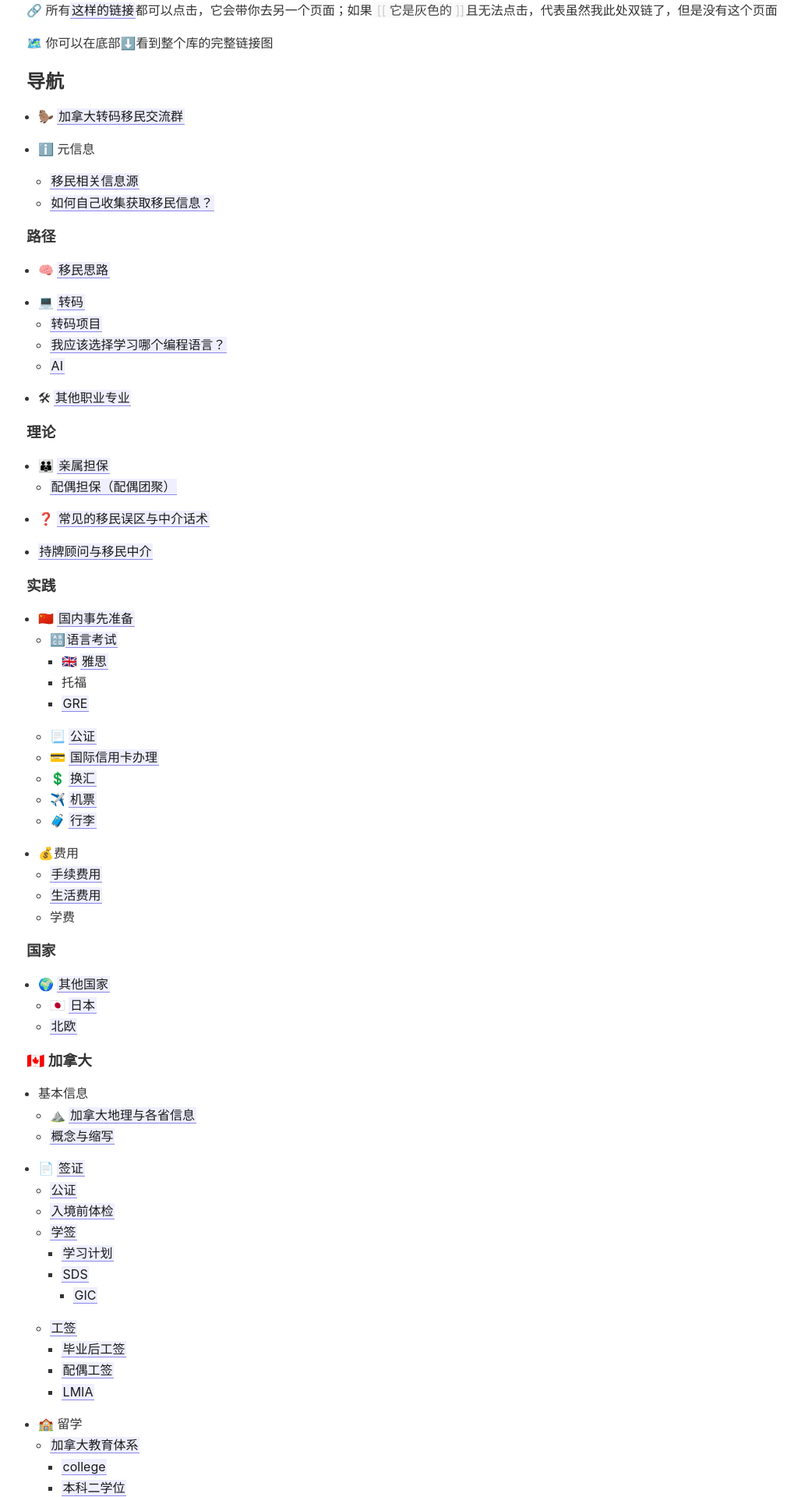
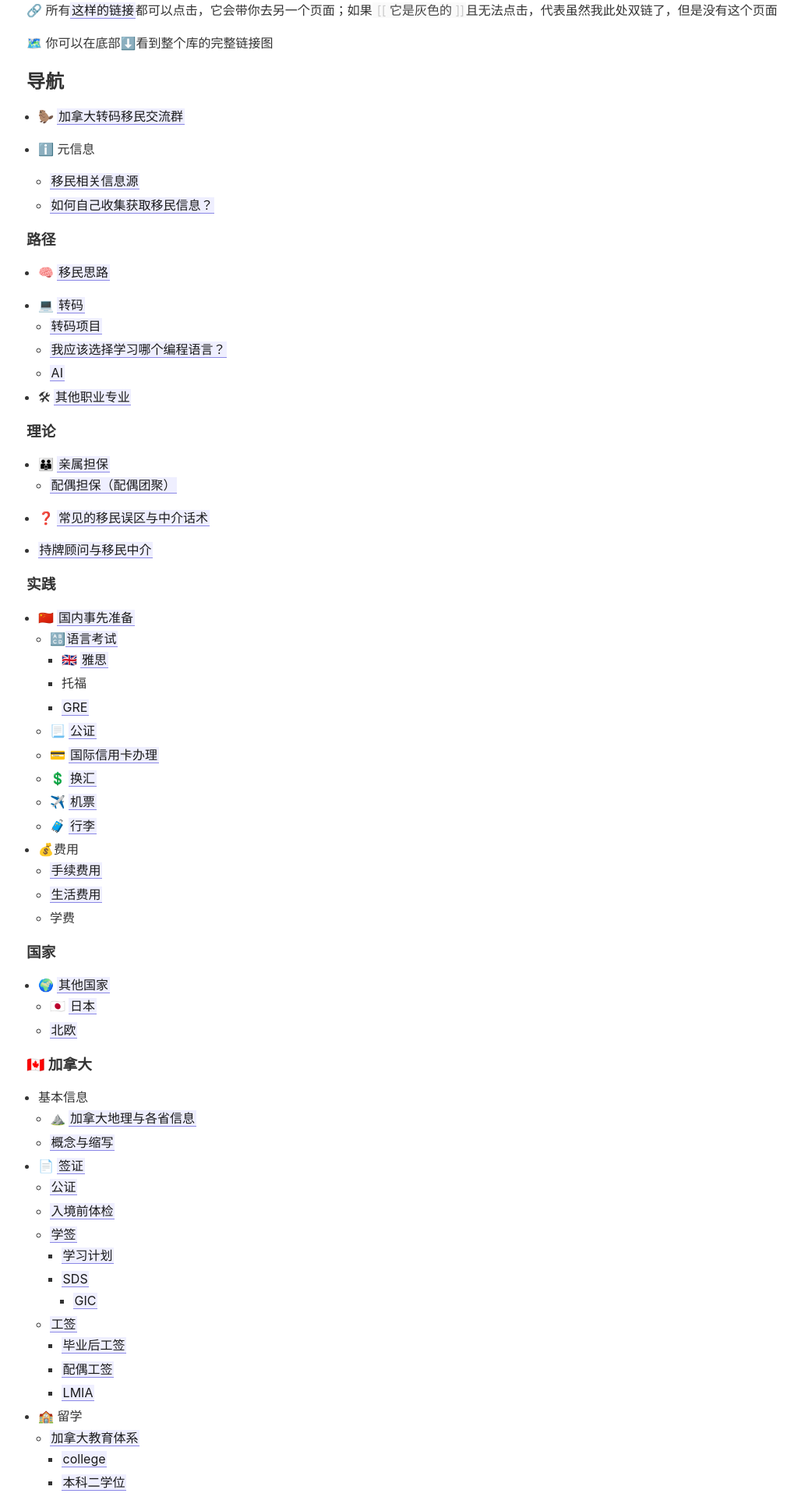
Before and after one commit to Gnblink0/InfoSharingCan, a Jekyll site: the page built from _pages/index.md, in a window 1280 px wide. Shown: the part 473-2393 px from the top of the page at 78% size, without its empty margins (102-1130 px from the left). Built offline with Jekyll 4.4.1, drawn with Linux system fonts in a browser that asks for light colours.

Commit message:
Update _style.scss

```diff
--- a/_sass/_style.scss
+++ b/_sass/_style.scss
@@ -63,7 +63,16 @@
 
 ul ul {
   margin-block-start: 0;
-  margin-block-end: 0;
+  margin-block-end: 0 !important;
+
+}
+
+li {
+  margin-block-end: 0.2em;
+}
+
+blockquote {
+  margin: 20px 0 0 0;
 }
 
 // 自加
```
